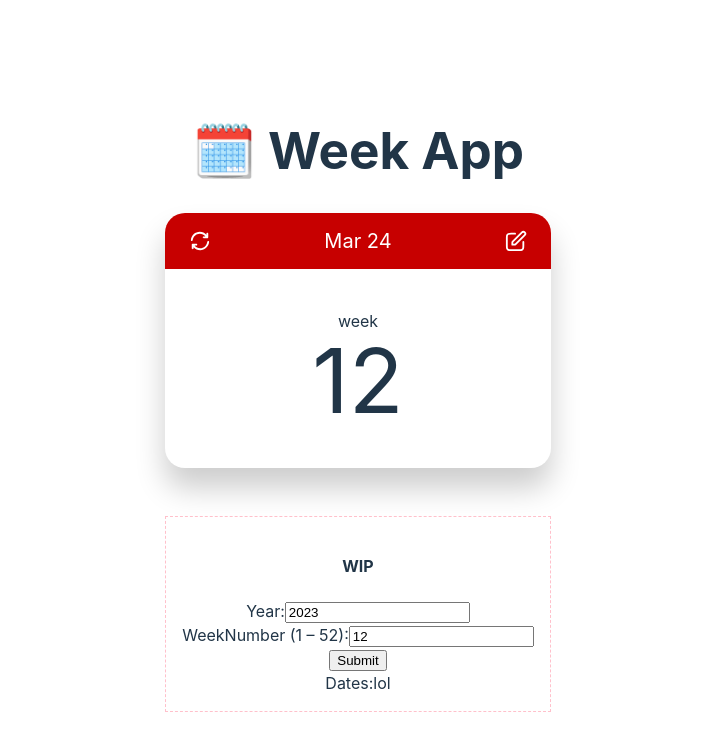
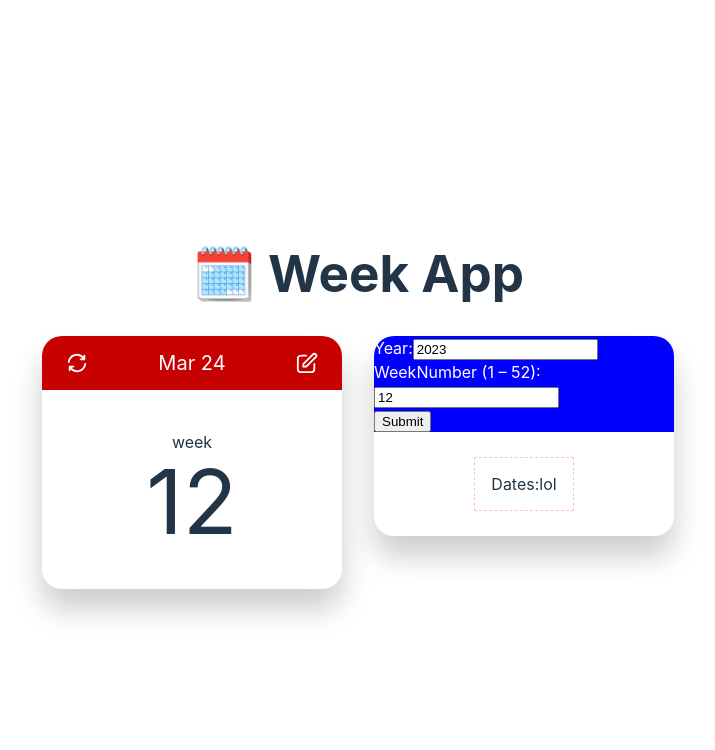
Before and after one commit to serjilyashenko/WeekApp, a React (Vite) app: page / in a window 1280 px wide. Shown: the top 750 px of the page, without its empty margins (282-997 px from the left). Built offline with nearby package versions, Linux system fonts and the light colour scheme.

Commit message:
feat reusable calendar template

```diff
--- a/src/App.tsx
+++ b/src/App.tsx
@@ -1,16 +1,21 @@
 import { DateToWeek } from './components/date-to-week/DateToWeek';
 import { WeekToDate } from './components/week-to-date/WeekToDate';
+import style from './app.module.css';
 
 export default function App(): JSX.Element {
   return (
     <div>
-      <h1>🗓️ Week App</h1>
-      <div>
-        <DateToWeek />
-        <br />
-        <br />
-        <WeekToDate />
-      </div>
+      <header className={style.header}>
+        <h1>🗓️ Week App</h1>
+      </header>
+      <main className={style.main_content}>
+        <div className={style.main_content__item}>
+          <DateToWeek />
+        </div>
+        <div className={style.main_content__item}>
+          <WeekToDate />
+        </div>
+      </main>
     </div>
   );
 }
--- /dev/null
+++ b/src/app.module.css
@@ -0,0 +1,15 @@
+.header {
+  text-align: center;
+}
+
+.main_content {
+  display: flex;
+  align-items: stretch;
+  justify-content: center;
+  gap: 32px;
+  flex-wrap: wrap;
+}
+
+.main_content__item {
+  flex: 0 1 300px;
+}
--- a/src/components/date-to-week/DateToWeek.tsx
+++ b/src/components/date-to-week/DateToWeek.tsx
@@ -5,6 +5,7 @@ import { ReactComponent as RefreshIcon } from '../../icons/refresh.svg';
 import { getIsoWeekNumber } from '../../utils/getIsoWeekNumber';
 
 import style from './date-to-week.module.css';
+import { CalendarTemplate } from '../../reusable-components/calendar-template/CalendarTemplate';
 
 export function DateToWeek(): JSX.Element {
   const weekOutputId = useId();
@@ -25,8 +26,9 @@ export function DateToWeek(): JSX.Element {
   }
 
   return (
-    <div className={style.calendar_container}>
-      <div className={style.calendar_header}>
+    <CalendarTemplate
+      header={
+        <div className={style.controls_container}>
           <button
             aria-label="refresh date"
             className={`icon_btn ${style.refresh_button}`}
@@ -39,6 +41,8 @@ export function DateToWeek(): JSX.Element {
           <time dateTime={getIsoStringDate(inputDate)}>{prettyDate}</time>
           <DatePicker onChange={onChange} />
         </div>
+      }
+    >
       <div className={style.week}>
         <label htmlFor={weekOutputId} className={style.week_label}>
           week
@@ -47,6 +51,6 @@ export function DateToWeek(): JSX.Element {
           {week}
         </output>
       </div>
-    </div>
+    </CalendarTemplate>
   );
 }
--- a/src/components/date-to-week/date-to-week.module.css
+++ b/src/components/date-to-week/date-to-week.module.css
@@ -1,14 +1,4 @@
-.calendar_container {
-  background-color: #2d2c2c;
-  border-radius: 20px;
-  overflow: hidden;
-  box-shadow: rgba(0, 0, 0, 0.2) 0 20px 30px;
-}
-
-.calendar_header {
-  background-color: #c70000;
-  color: white;
-  height: 40px;
+.controls_container {
   display: flex;
   align-items: center;
   justify-content: space-between;
@@ -21,7 +11,6 @@
 }
 
 .week {
-  padding: 40px 5px;
 }
 
 .week_label {
@@ -31,12 +20,6 @@
   display: block;
   font-size: 90px;
   line-height: 95px;
-}
-
-@media (prefers-color-scheme: light) {
-  .calendar_container {
-    background-color: var(--background-color);
-  }
 }
 
 .circle_attention {
--- a/src/components/week-to-date/WeekToDate.tsx
+++ b/src/components/week-to-date/WeekToDate.tsx
@@ -1,4 +1,5 @@
 import { FormEvent, useState } from 'react';
+import { CalendarTemplate } from '../../reusable-components/calendar-template/CalendarTemplate';
 import { getLastIsoWeek } from '../../utils/getLastIsoWeek';
 import { getIsoWeekNumber } from '../../utils/getIsoWeekNumber';
 import style from './week-to-date.module.css';
@@ -22,8 +23,9 @@ export function WeekToDate(): JSX.Element {
   }
 
   return (
-    <div className={style.wip}>
-      <h4>WIP</h4>
+    <CalendarTemplate
+      secondary
+      header={
         <form onSubmit={onSubmit}>
           <div>
             <label>
@@ -52,10 +54,12 @@ export function WeekToDate(): JSX.Element {
           </div>
           <input type="submit" />
         </form>
-      <label>
+      }
+    >
+      <label className={style.wip}>
         Dates:
         <output>lol</output>
       </label>
-    </div>
+    </CalendarTemplate>
   );
 }
--- a/src/index.css
+++ b/src/index.css
@@ -47,8 +47,8 @@ a:hover {
 
 body {
   margin: 0;
-  display: flex;
-  place-items: center;
+  display: grid;
+  align-items: center;
   min-height: 100vh;
 }
 
@@ -78,12 +78,7 @@ button:focus-visible {
 .icon_btn {
   background-color: transparent;
   border: none;
-  /*height: 32px;*/
-  /*width: 32px;*/
   padding: 8px;
-  /*display: grid;*/
-  /*align-items: center;*/
-  /*justify-items: center;*/
   line-height: 0;
   transition: 0.2s transform ease-in-out;
 }
@@ -96,7 +91,5 @@ button:focus-visible {
 
 #root {
   max-width: 1280px;
-  margin: 0 auto;
-  padding: 2rem;
-  text-align: center;
+  padding: 32px;
 }
--- /dev/null
+++ b/src/reusable-components/calendar-template/CalendarTemplate.tsx
@@ -0,0 +1,25 @@
+import style from './calendar-template.module.css';
+
+type PropsType = {
+  header: JSX.Element;
+  children: JSX.Element;
+  secondary?: boolean;
+};
+
+export function CalendarTemplate(props: PropsType): JSX.Element {
+  const { header, children, secondary } = props;
+
+  const containerClassName = [
+    style.calendar_container,
+    secondary ? style.calendar_container__secondary : null,
+  ]
+    .filter((it) => it)
+    .join(' ');
+
+  return (
+    <div className={containerClassName}>
+      <div className={style.calendar_header}>{header}</div>
+      <div className={style.calendar_content}>{children}</div>
+    </div>
+  );
+}
--- /dev/null
+++ b/src/reusable-components/calendar-template/calendar-template.module.css
@@ -0,0 +1,27 @@
+.calendar_container {
+  background-color: #2d2c2c;
+  border-radius: 20px;
+  overflow: hidden;
+  box-shadow: rgba(0, 0, 0, 0.2) 0 20px 30px;
+}
+
+.calendar_header {
+  background-color: #c70000;
+  color: white;
+  min-height: 40px;
+}
+
+.calendar_content {
+  text-align: center;
+  padding: 40px 5px;
+}
+
+@media (prefers-color-scheme: light) {
+  .calendar_container {
+    background-color: var(--background-color);
+  }
+}
+
+.calendar_container__secondary .calendar_header {
+  background-color: blue;
+}
```
Lines whose indentation alone changed are shown as unchanged.
